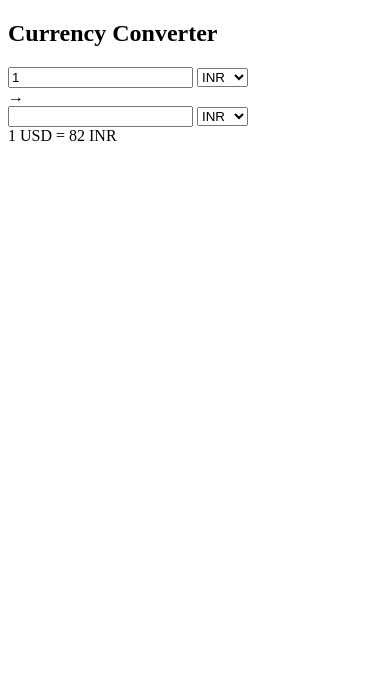
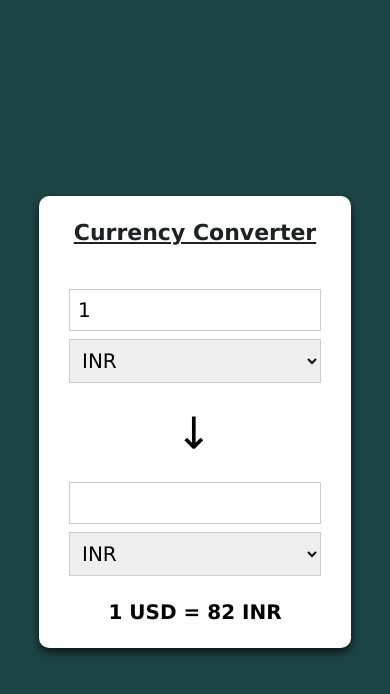
Before and after one commit to abhishekwaghmare01/currency-convertor-App, a plain HTML site: page index.html in a window 390 px wide. Drawn offline with Linux system fonts and the light colour scheme.

Commit message:
Updated style.css file

```diff
--- a/index.html
+++ b/index.html
@@ -3,6 +3,7 @@
 <head>
     <meta charset="UTF-8">
     <meta name="viewport" content="width=device-width, initial-scale=1.0">
+    <link rel="stylesheet" href="style.css">
     <title>Currency Convertor App</title>
 </head>
 <body>
@@ -36,5 +37,6 @@
             </div>
         </section>
     </main>
+    <script src="script.js"></script>
 </body>
 </html>
--- a/style.css
+++ b/style.css
@@ -0,0 +1,76 @@
+*{
+    margin:0;
+    padding:0;
+    box-sizing:border-box;
+    font-family: Verdana , Geneva, Tahoma, sans-serif;
+}
+body{
+    display:flex;
+    justify-content: center;
+    align-items:center;
+    min-height:100vh;
+    background-color:#1d4444;
+}
+.converter-container{
+    background-color: #ffffff;
+    border-radius: 10px;
+    box-shadow: 0px 4px 8px rgba(0, 0,0,0.7);
+    backdrop-filter:blur(8px);
+    padding:24px 30px;
+    text-align: center;
+}
+.converter-container h1{
+    font-size:28px;
+    text-decoration: underline;
+    color: #202124;
+    margin-bottom:40px;
+}
+.converter-container .input-container{
+    border: 2px solid #bbbbbd;
+    border-radius: 4px;
+    margin-block: 20px;
+}
+
+.converter-container .input-container:focus-within{
+    border-color:#0056b3;
+}
+
+.converter-container .input-container input, .converter-container .input-container select{
+    width:140px;
+    outline:none;
+    border:none;
+    font-size:20px;
+    padding:8px;
+    overflow: hidden;
+}
+.converter-container .arrow{
+    transform:rotate(90deg);
+    font-size: 44px;
+}
+.converter-container .result{
+    font-size: 20px;
+    font-weight:700;
+    margin-top:20px;
+
+}
+
+/* Responcive code */
+@media screen and ( max-width :440px){
+    .converter-container {
+        width: 80%;
+        margin: 0 auto;
+    }
+    .converter-container h1{
+        font-size:22px;
+    }
+    .converter-container .input-container{
+        border:none;
+    }
+    .converter-container .input-container input,
+     .converter-container .input-container select{
+        border:1px solid #ccc;
+        margin-block: 4px;
+        width: 100%;
+    }
+
+}
```
